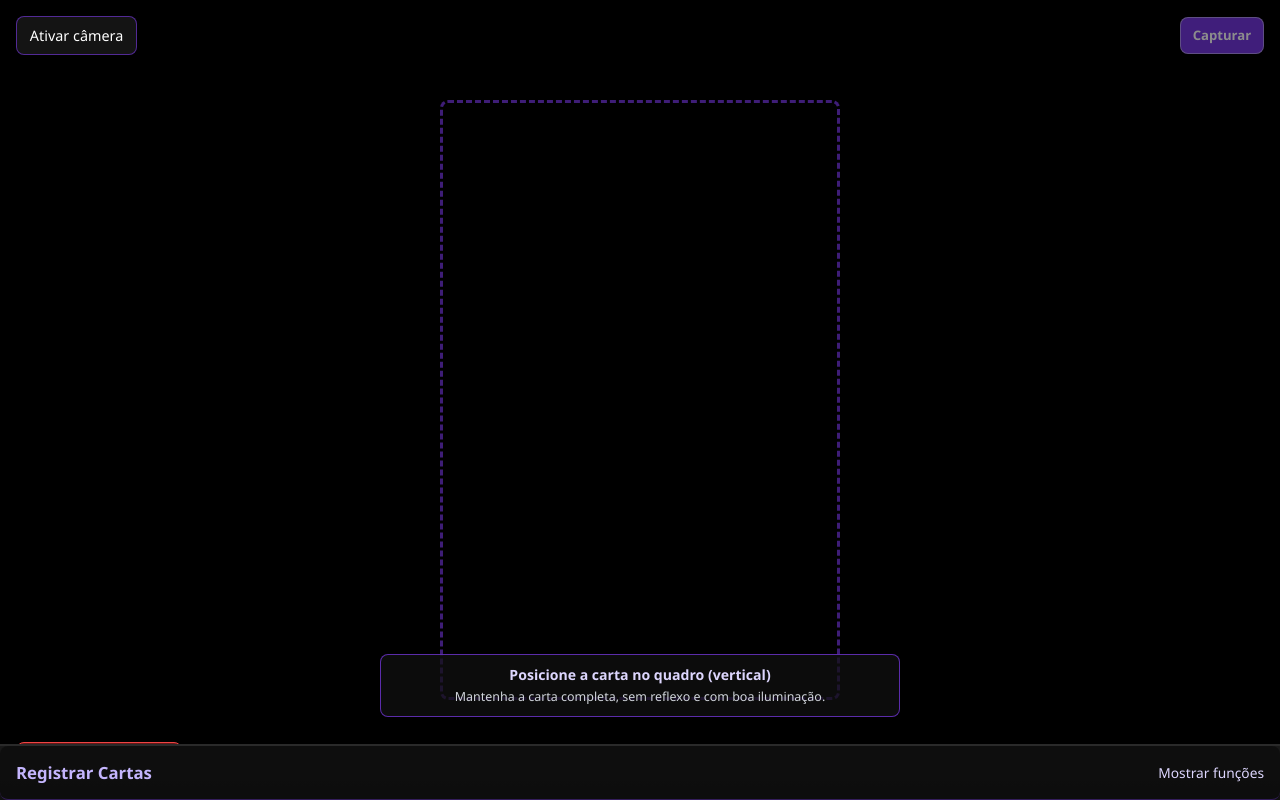
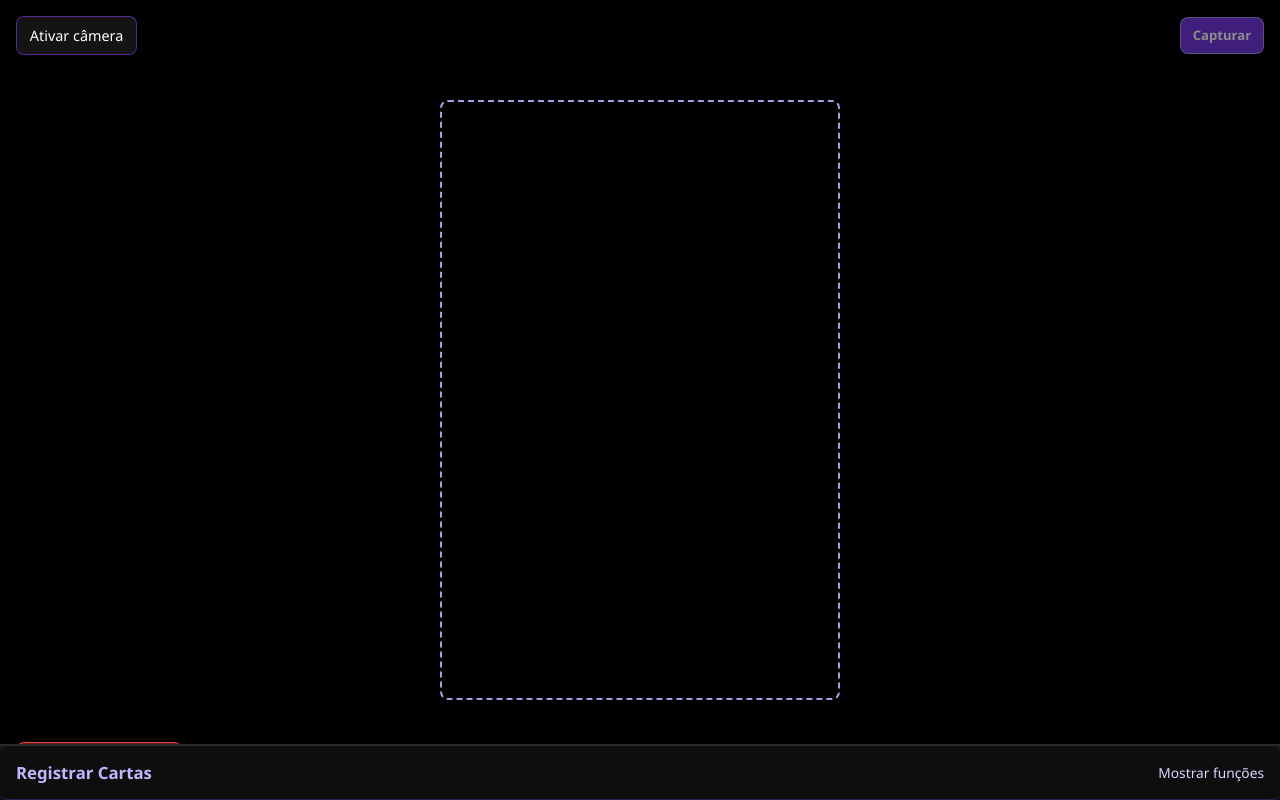
Before and after one commit to ID377585/taro, a React (Vite) app: page / in a window 1280 px wide. Both pictures are taken after a click on the button "Registrar Cartas". Built offline with nearby package versions, Linux system fonts and the light colour scheme.

Commit message:
feat(camera): improve framing guidance and dim outside overlay

```diff
--- a/src/components/CameraView.css
+++ b/src/components/CameraView.css
@@ -22,10 +22,11 @@
   width: 70%;
   max-width: 400px;
   aspect-ratio: 2 / 3;
-  border: 3px dashed rgba(124, 58, 237, 0.5);
+  border: 2px dashed rgba(124, 58, 237, 0.78);
   border-radius: 8px;
   pointer-events: none;
-  animation: pulse 2s ease-in-out infinite;
+  z-index: 2;
+  animation: camera-overlay-pulse 2s ease-in-out infinite;
 }
 
 .camera-overlay--horizontal {
@@ -34,11 +35,16 @@
   aspect-ratio: 3 / 2;
 }
 
+.camera-overlay--dimmed {
+  box-shadow: 0 0 0 200vmax rgba(0, 0, 0, 0.56);
+}
+
 .camera-toolbar {
   position: absolute;
   top: 1rem;
   left: 1rem;
   right: 1rem;
+  z-index: 6;
   display: flex;
   gap: 0.65rem;
   justify-content: space-between;
@@ -95,6 +101,7 @@
   position: absolute;
   left: 1rem;
   bottom: 1rem;
+  z-index: 6;
   margin: 0;
   background-color: rgba(127, 29, 29, 0.8);
   color: #fee2e2;
@@ -103,3 +110,15 @@
   padding: 0.6rem 0.8rem;
   font-size: 0.85rem;
 }
+
+@keyframes camera-overlay-pulse {
+  0% {
+    border-color: rgba(124, 58, 237, 0.72);
+  }
+  50% {
+    border-color: rgba(196, 181, 253, 0.92);
+  }
+  100% {
+    border-color: rgba(124, 58, 237, 0.72);
+  }
+}
--- a/src/components/CameraView.tsx
+++ b/src/components/CameraView.tsx
@@ -11,6 +11,7 @@ interface CameraViewProps {
   devices: CameraDevice[]
   currentDeviceId: string
   overlayOrientation?: 'vertical' | 'horizontal'
+  dimOutsideOverlay?: boolean
   isActive: boolean
   isStarting?: boolean
   error: string | null
@@ -25,6 +26,7 @@ const CameraView: FC<CameraViewProps> = ({
   devices,
   currentDeviceId,
   overlayOrientation = 'vertical',
+  dimOutsideOverlay = false,
   isActive,
   isStarting = false,
   error,
@@ -39,7 +41,7 @@ const CameraView: FC<CameraViewProps> = ({
       <div
         className={`camera-overlay${
           overlayOrientation === 'horizontal' ? ' camera-overlay--horizontal' : ''
-        }`}
+        }${dimOutsideOverlay ? ' camera-overlay--dimmed' : ''}`}
       />
 
       <div className="camera-toolbar">
--- a/src/components/CardRegistrationView.css
+++ b/src/components/CardRegistrationView.css
@@ -30,36 +30,32 @@
 
 .capture-guidance {
   position: absolute;
+  top: clamp(4.3rem, 10vh, 6.4rem);
   left: 50%;
   transform: translateX(-50%);
-  bottom: 5.2rem;
-  width: min(90%, 520px);
+  z-index: 7;
+  width: min(88%, 440px);
   text-align: center;
-  background: rgba(17, 17, 17, 0.72);
-  border: 1px solid rgba(124, 58, 237, 0.7);
+  background: rgba(17, 17, 17, 0.82);
+  border: 1px solid rgba(124, 58, 237, 0.55);
   border-radius: 8px;
-  padding: 0.55rem 0.8rem;
+  padding: 0.4rem 0.62rem;
   display: grid;
-  gap: 0.2rem;
-  transition: bottom 0.25s ease;
-}
-
-.capture-guidance.with-panel-expanded {
-  bottom: calc(min(52vh, 430px) + 0.8rem);
-}
-
-.capture-guidance.with-panel-collapsed {
-  bottom: 5.2rem;
+  gap: 0.12rem;
+  pointer-events: none;
+  animation: capture-guidance-fade 2s linear forwards;
 }
 
 .capture-guidance strong {
   color: #ddd6fe;
-  font-size: 0.88rem;
+  font-size: 0.73rem;
+  letter-spacing: 0.02em;
+  text-transform: uppercase;
 }
 
 .capture-guidance span {
   color: #d1d5db;
-  font-size: 0.78rem;
+  font-size: 0.68rem;
 }
 
 .registration-panel {
@@ -285,8 +281,9 @@
     font-size: 0.82rem;
   }
 
-  .capture-guidance.with-panel-expanded {
-    bottom: calc(58vh + 0.65rem);
+  .capture-guidance {
+    top: 4rem;
+    width: min(90%, 380px);
   }
 
   .camera-capture-btn {
@@ -294,3 +291,15 @@
     font-size: 0.78rem;
   }
 }
+
+@keyframes capture-guidance-fade {
+  0% {
+    opacity: 1;
+  }
+  80% {
+    opacity: 1;
+  }
+  100% {
+    opacity: 0;
+  }
+}
--- a/src/components/CardRegistrationView.tsx
+++ b/src/components/CardRegistrationView.tsx
@@ -269,6 +269,7 @@ const CardRegistrationView: FC<CardRegistrationViewProps> = ({ cards, onBack })
   const [localSyncState, setLocalSyncState] = useState<LocalSyncState>('idle')
   const [lastLocalSyncAt, setLastLocalSyncAt] = useState<number | null>(null)
   const [isPanelExpanded, setIsPanelExpanded] = useState(false)
+  const [showCaptureGuidance, setShowCaptureGuidance] = useState(true)
   const importInputRef = useRef<HTMLInputElement>(null)
 
   const {
@@ -310,6 +311,17 @@ const CardRegistrationView: FC<CardRegistrationViewProps> = ({ cards, onBack })
       )
     }
   }, [currentInvertedCount, currentVerticalCount, orientation])
+
+  useEffect(() => {
+    setShowCaptureGuidance(true)
+    const timerId = window.setTimeout(() => {
+      setShowCaptureGuidance(false)
+    }, 2000)
+
+    return () => {
+      window.clearTimeout(timerId)
+    }
+  }, [orientation])
 
   useEffect(() => {
     capturesRef.current = capturesByCard
@@ -848,6 +860,7 @@ const CardRegistrationView: FC<CardRegistrationViewProps> = ({ cards, onBack })
         devices={devices}
         currentDeviceId={currentDeviceId}
         overlayOrientation={orientation === 'vertical' ? 'vertical' : 'horizontal'}
+        dimOutsideOverlay
         isActive={isActive}
         isStarting={isStarting}
         error={cameraError}
@@ -865,18 +878,12 @@ const CardRegistrationView: FC<CardRegistrationViewProps> = ({ cards, onBack })
           </button>
         }
       >
-        <div
-          className={`capture-guidance ${
-            isPanelExpanded ? 'with-panel-expanded' : 'with-panel-collapsed'
-          }`}
-        >
-          <strong>
-            Posicione a carta no quadro ({orientationLabel})
-          </strong>
-          <span>
-            Mantenha a carta completa, sem reflexo e com boa iluminação.
-          </span>
-        </div>
+        {showCaptureGuidance && (
+          <div className="capture-guidance" aria-live="polite">
+            <strong>Posicione a carta no quadro ({orientationLabel})</strong>
+            <span>Mantenha a carta completa, sem reflexo e com boa iluminação.</span>
+          </div>
+        )}
       </CameraView>
 
       <div
```
